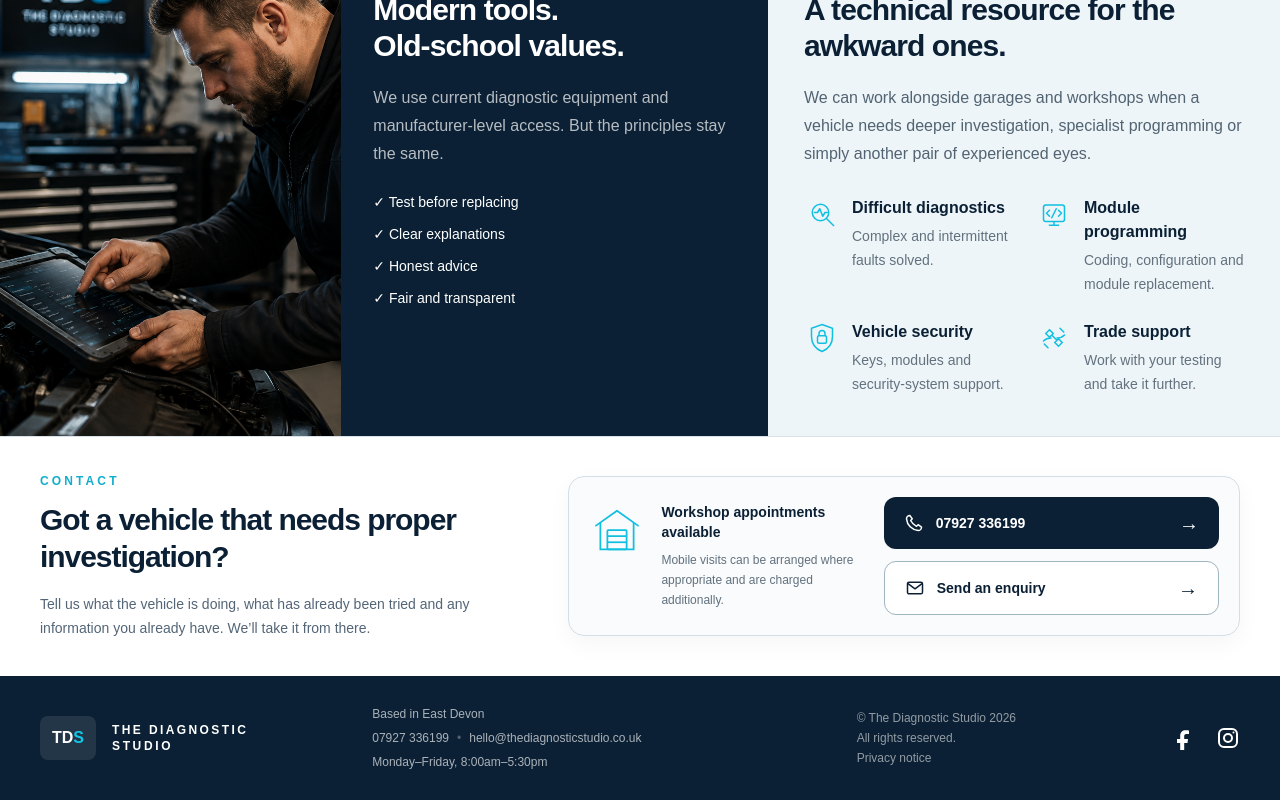
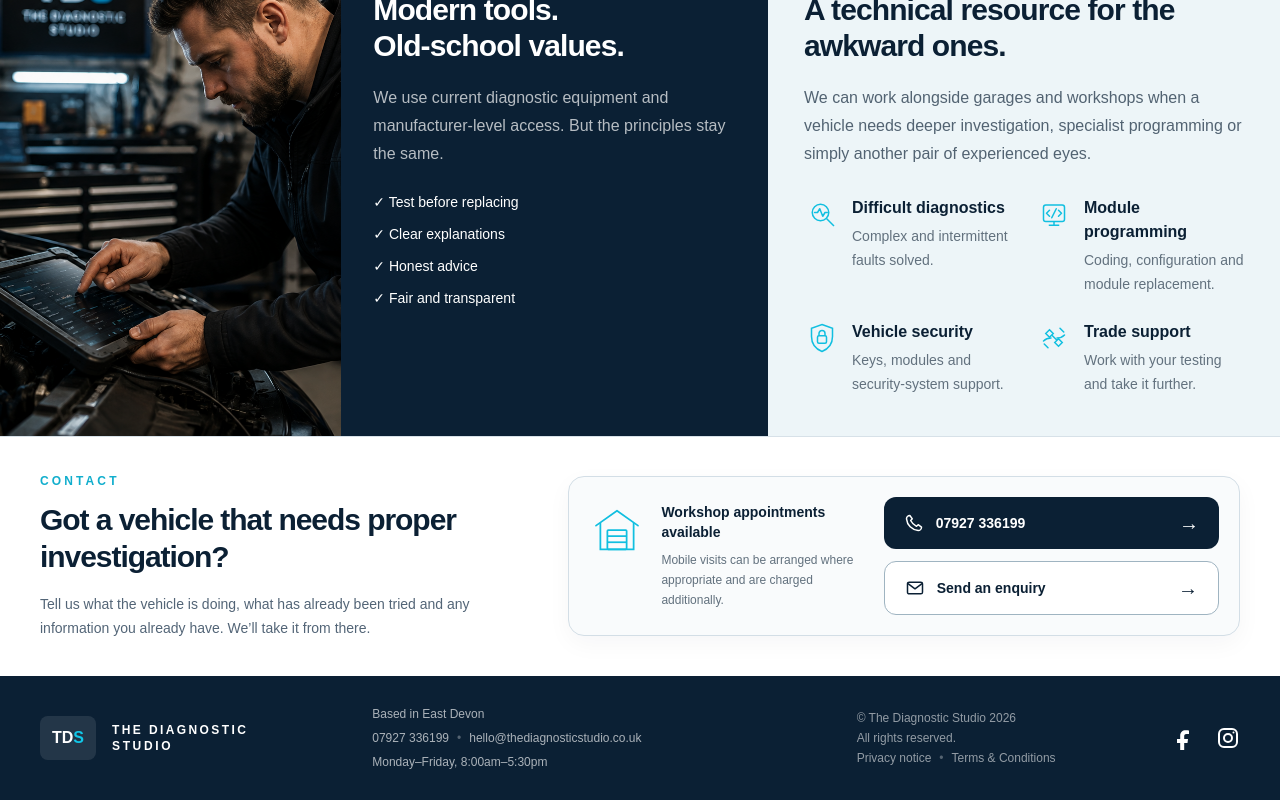
Before and after one commit to Speed-Tweaks/diagnostic-studio, a Next.js app: page / in a window 1280 px wide. Shown: the part 1590-2390 px from the top of the page. Built offline with nearby package versions, Linux system fonts and the light colour scheme.

Commit message:
Add Terms link to website footer

```diff
--- a/app/page.tsx
+++ b/app/page.tsx
@@ -640,6 +640,10 @@ export default function Home() {
             <a href="/privacy" className="transition hover:text-[#11c7e8]">
               Privacy notice
             </a>
+            <span className="px-2 text-white/30">•</span>
+            <a href="/terms" className="transition hover:text-[#11c7e8]">
+              Terms & Conditions
+            </a>
           </p>
 
           <div className="flex items-center gap-5 text-white">
```
